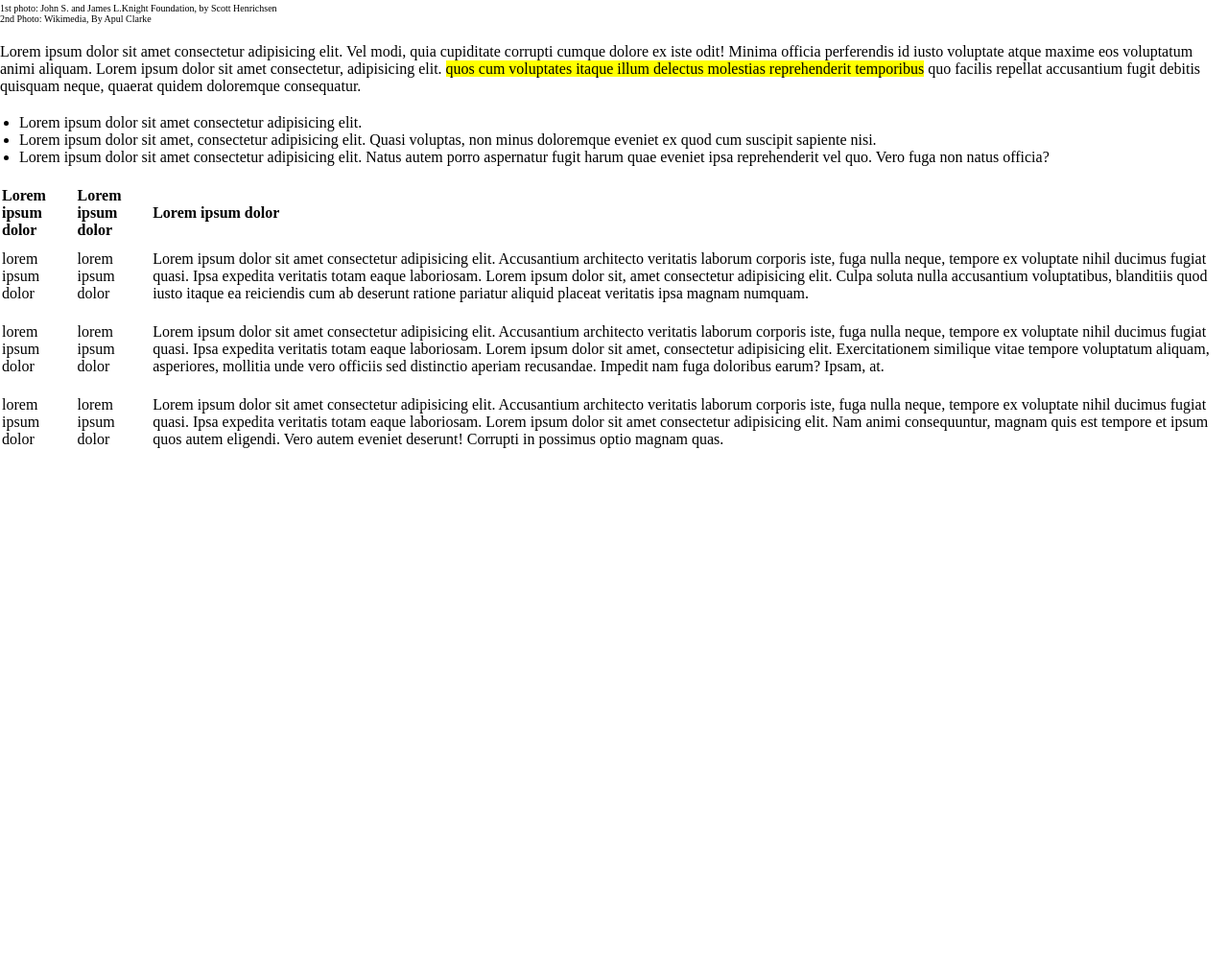
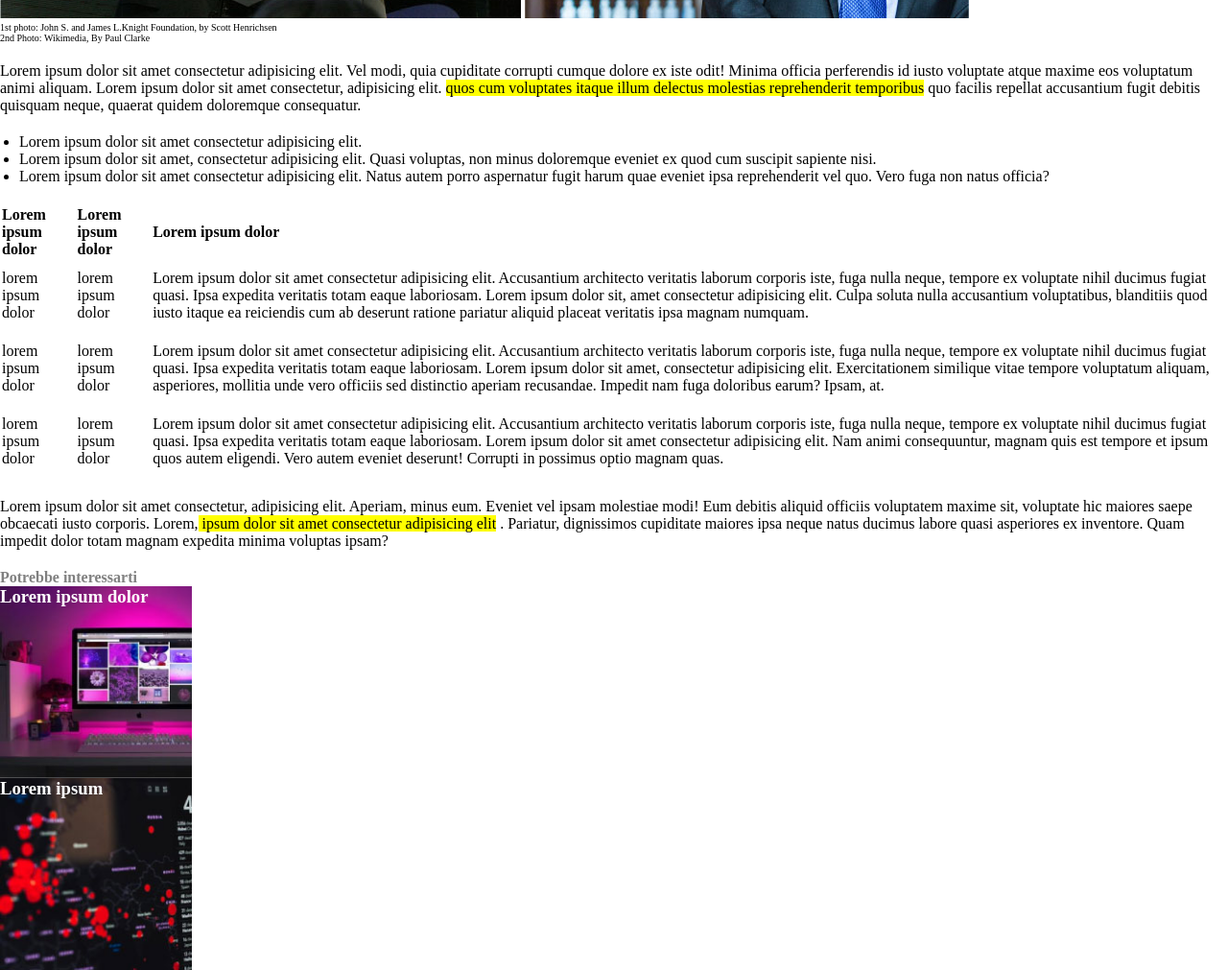
Before and after one commit to LucaFaedda/html-css-booleaner, a plain HTML site: page index.html in a window 1280 px wide. Shown: the part 590-1601 px from the top of the page at 96% size. Before the commit the page ends 1069 px from the top, so only its background shows below. Drawn offline with Linux system fonts and the light colour scheme; files whose address does not match are found by name.

Commit message:
insert_img

```diff
--- a/css/style.css
+++ b/css/style.css
@@ -5,15 +5,20 @@
 }
 
 #Background_Logo{
-   background-image: url(C:\Users\thefa\OneDrive\Desktop\Boolean\Esercizi\html-css-booleaner\img\pattern.png);
+   background-image: url('../img/pattern.png');
+   background-size: cover;
 }
 
 .Logo{
     width: 150px;
     height: 150px;
+
 }
 
-.write_by{
+.main_title{
+    padding-top: 20px;
+}
+.text_grey{
     color: grey;
 }
 
@@ -29,7 +34,7 @@
     font-size: 10px;
 }
 
-.first_text{
+.general_text{
     padding: 20px 0 20px 0;
 
 }
@@ -46,8 +51,29 @@
 td{
     padding: 10px 0px 10px 0px;
 
+
 }
 
 .table{
     text-align: left;
 }
+
+.monitor{
+    background-size: cover;
+    height: 200px;
+    width: 200px;
+    background-image: url('../img/monitor.jpg');
+
+
+}
+
+.white_text{
+    color: white;
+}
+
+.grafico{
+    background-image: url('../img/graph.jpg');
+    background-size: cover;
+    height: 200px;
+    width: 200px;
+}
--- a/index.html
+++ b/index.html
@@ -16,17 +16,17 @@
       </header>
       <main>
         <!-- Titolo con immagini Jim -->
-        <section>
+        <section class="main_title">
             <h1>Internet deve essere al servizio del "bene pubblico": il manifesto di Tim Berners-Lee</h1>
-            <p class="write_by">Scritto da <span class="Text_light_blue">The Booleaner</span><br>il 10/10/2020</p>
+            <p class="text_grey">Scritto da <span class="Text_light_blue">The Booleaner</span><br>il 10/10/2020</p>
             <div class="tim_img">
                 <img src="./img/tim-1.jpg" alt="jim1">
                 <img src="./img/tim-2.jpg" alt="jim2">
-                <p class="text_bottom_jim">1st photo: John S. and James L.Knight Foundation, by Scott Henrichsen<br>2nd Photo: Wikimedia, By Apul Clarke</p>
+                <p class="text_bottom_jim">1st photo: John S. and James L.Knight Foundation, by Scott Henrichsen<br>2nd Photo: Wikimedia, By Paul Clarke</p>
             </div>
         </section>
         <!-- Corpo centrale -->
-            <div class="first_text"> Lorem ipsum dolor sit amet consectetur adipisicing elit. Vel modi, quia cupiditate corrupti cumque dolore ex iste odit! Minima officia perferendis id iusto voluptate atque maxime eos voluptatum animi aliquam. Lorem ipsum dolor sit amet consectetur, adipisicing elit. <span class="text_yellow_background"> quos cum voluptates itaque illum delectus molestias reprehenderit temporibus</span>  quo facilis repellat accusantium fugit debitis quisquam neque, quaerat quidem doloremque consequatur.</div>
+            <div class="general_text"> Lorem ipsum dolor sit amet consectetur adipisicing elit. Vel modi, quia cupiditate corrupti cumque dolore ex iste odit! Minima officia perferendis id iusto voluptate atque maxime eos voluptatum animi aliquam. Lorem ipsum dolor sit amet consectetur, adipisicing elit. <span class="text_yellow_background"> quos cum voluptates itaque illum delectus molestias reprehenderit temporibus</span>  quo facilis repellat accusantium fugit debitis quisquam neque, quaerat quidem doloremque consequatur.</div>
             <div class="unorder_list">
                 <ul>
                     <li>Lorem ipsum dolor sit amet consectetur adipisicing elit. </li>
@@ -63,7 +63,19 @@
                     </tbody>
                 </table>
             </div>
+            <div class="general_text">Lorem ipsum dolor sit amet consectetur, adipisicing elit. Aperiam, minus eum. Eveniet vel ipsam molestiae modi! Eum debitis aliquid officiis voluptatem maxime sit, voluptate hic maiores saepe obcaecati iusto corporis. Lorem,<span class="text_yellow_background"> ipsum dolor sit amet consectetur adipisicing elit</span> . Pariatur, dignissimos cupiditate maiores ipsa neque natus ducimus labore quasi asperiores ex inventore. Quam impedit dolor totam magnam expedita minima voluptas ipsam?</div>
       </main>
-      <footer></footer>
+      <footer>
+        <section>
+            <p class="text_grey"><strong> Potrebbe interessarti</strong></p>
+            <div class="monitor">
+               <h3 class="white_text"> Lorem ipsum dolor </h3>
+            </div>
+            <div class="grafico">
+                <h3 class="white_text"> Lorem ipsum</h3>
+                </div>
+        </section>
+
+      </footer>
     </body>
 </html>
```
